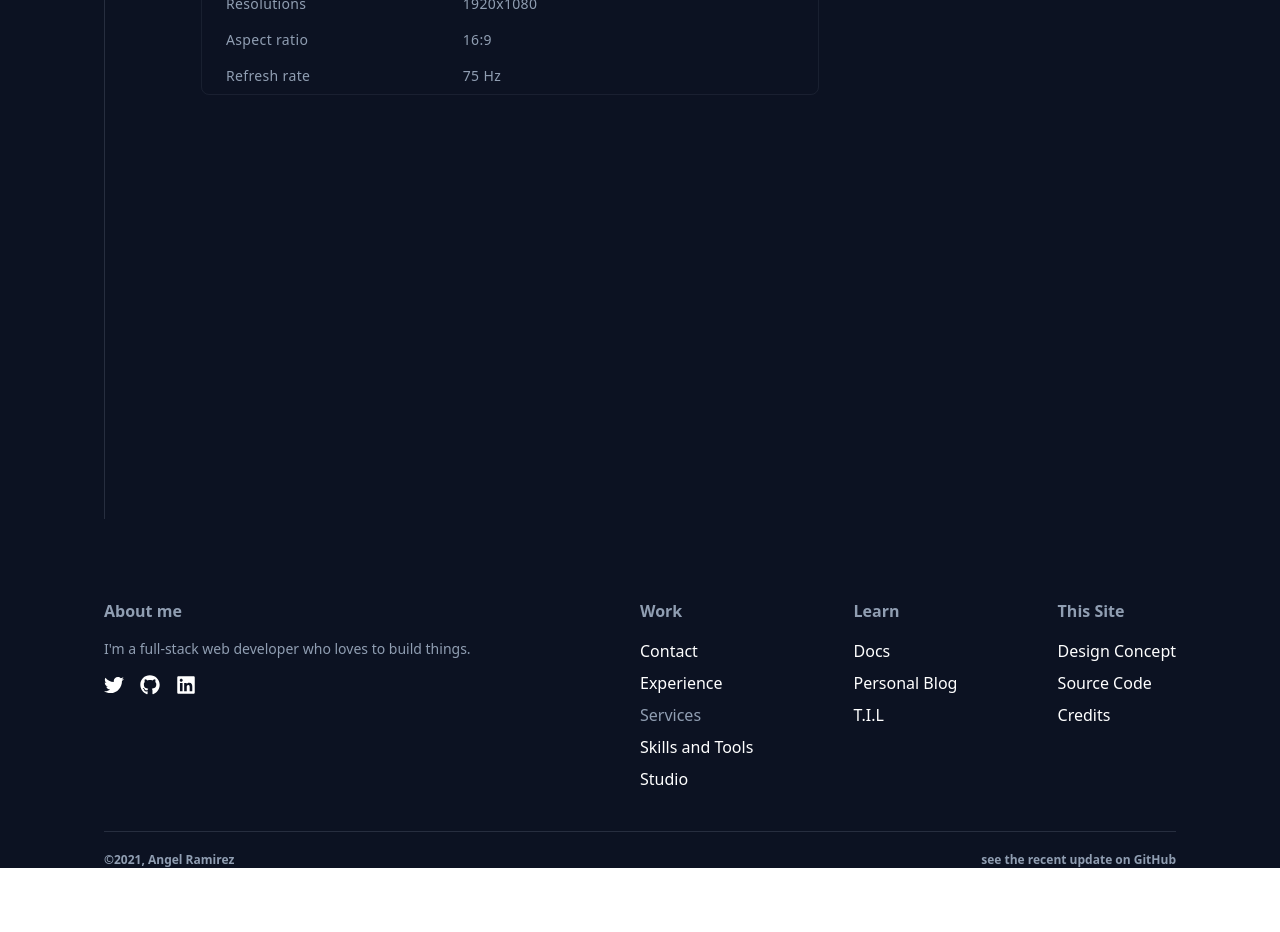
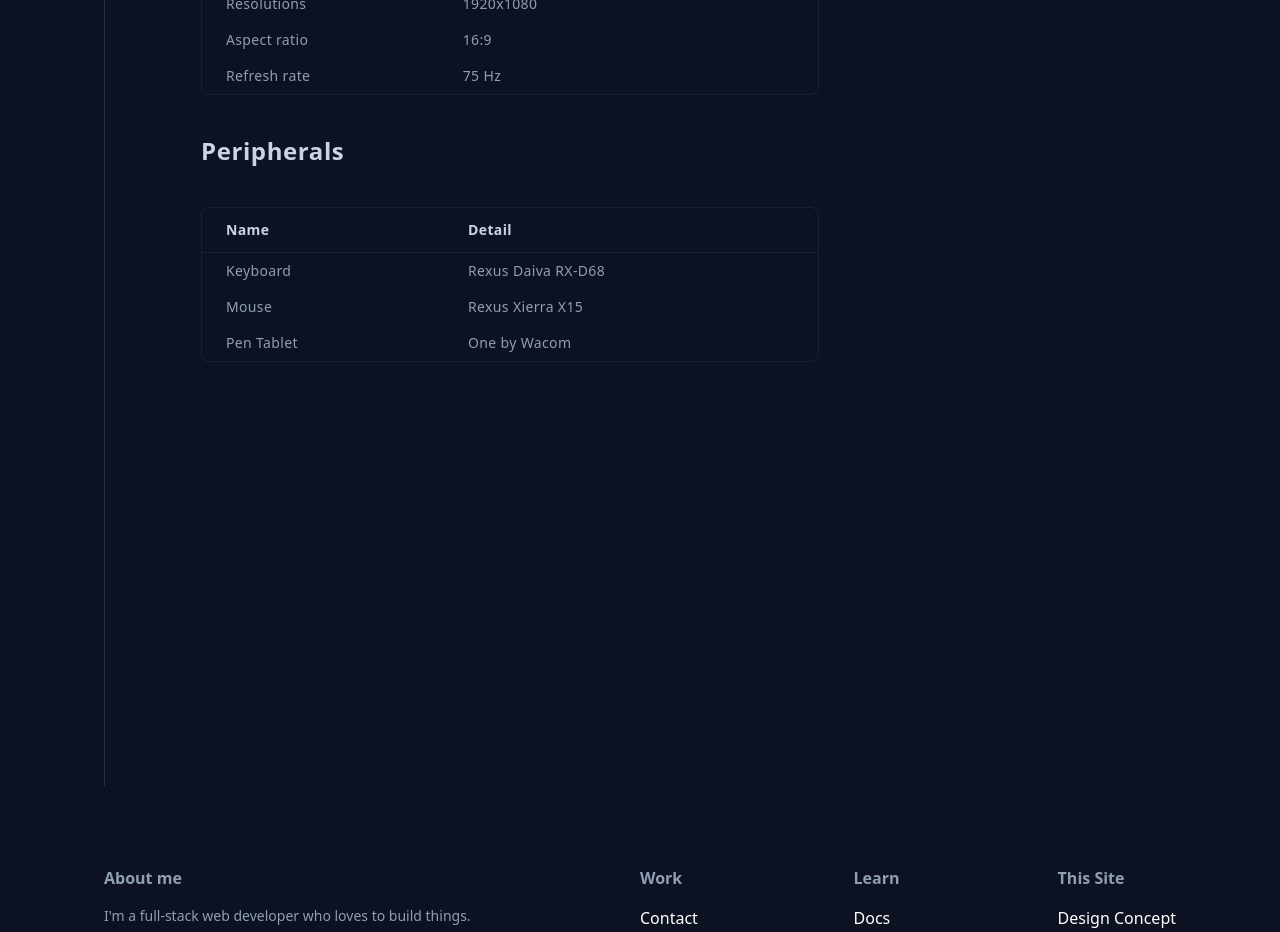
Before and after one commit to ImJars/Development-full-coding, a React (Vite) app: page /studio in a window 1280 px wide. Shown: the part 2020-2952 px from the top of the page. Before the commit the page ends 2888 px from the top, so only its background shows below. Built offline with nearby package versions, Linux system fonts and the light colour scheme.

Commit message:
Add studio-peripherals-section

```diff
--- /dev/null
+++ b/src/components/studio/tablePeripherals.jsx
@@ -0,0 +1,38 @@
+import React from "react";
+
+function TablePeripherals() {
+  return (
+    <>
+      <div className="relative overflow-x-auto rounded-lg border border-text-general border-opacity-10 my-10">
+        <table className="w-full">
+          <thead className=" text-text-white-gray text-sm font-bold tracking-wide">
+            <tr className="border-b border-text-general border-opacity-10">
+              <th scope="col" className="px-6 py-3 text-start">
+                Name
+              </th>
+              <th scope="col" className="px-6 py-3 text-start">
+                Detail
+              </th>
+            </tr>
+          </thead>
+          <tbody className="text-text-general text-sm tracking-wide font-normal">
+            <tr>
+              <td className="px-6 py-2">Keyboard</td>
+              <td className="px-6 py-2">Rexus Daiva RX-D68</td>
+            </tr>
+            <tr>
+              <td className="px-6 py-2">Mouse</td>
+              <td className="px-6 py-2">Rexus Xierra X15</td>
+            </tr>
+            <tr>
+              <td className="px-6 py-2">Pen Tablet</td>
+              <td className="px-6 py-2">One by Wacom</td>
+            </tr>
+          </tbody>
+        </table>
+      </div>
+    </>
+  );
+}
+
+export default TablePeripherals;
--- a/src/studio.jsx
+++ b/src/studio.jsx
@@ -1,6 +1,7 @@
 import React from "react";
 import IndexStudio from "./components/studio/indexStudio";
 import TableComputer from "./components/studio/tableComputer";
+import TablePeripherals from "./components/studio/tablePeripherals";
 import TablePrimary from "./components/studio/tablePrimary";
 import TableSecondary from "./components/studio/tableSecondary";
 import Wraped from "./components/wraped";
@@ -75,6 +76,12 @@ function Studio() {
                     Secondary
                   </h1>
                   <TableSecondary />
+                  <h1
+                    className="text-2xl font-bold text-text-white-gray tracking-wide mt-5"
+                  >
+                    Peripherals
+                  </h1>
+                  <TablePeripherals />
                 </div>
 
               </div>
```
